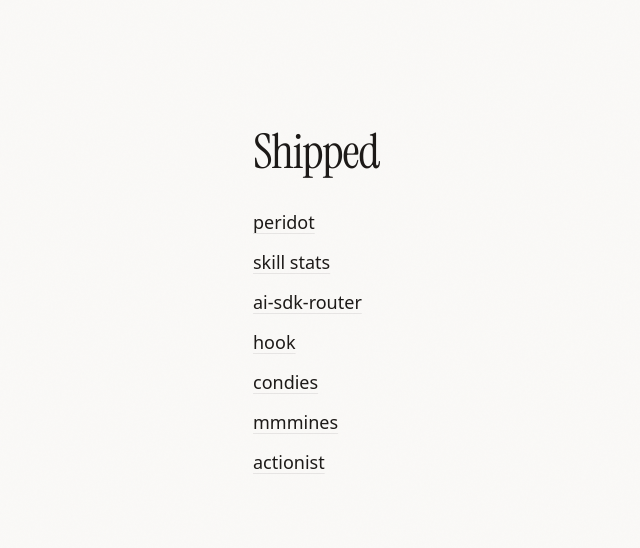
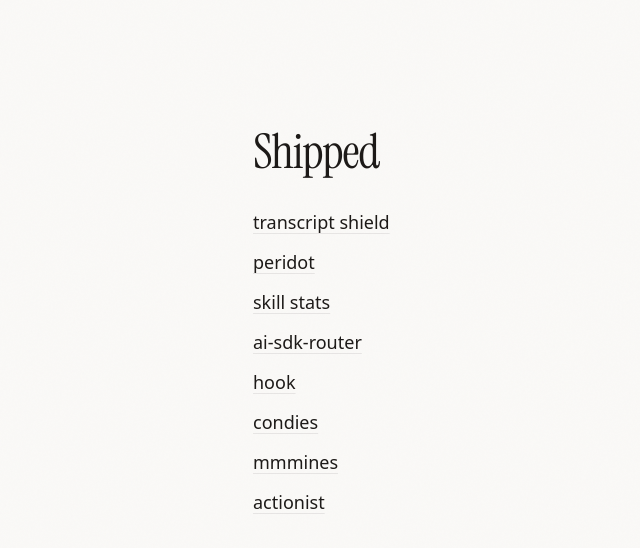
Before and after one commit to drewradcliff/website, a Next.js app: page /shipped in a window 1280 px wide. Shown: the top 548 px of the page, without its empty margins (75-715 px from the left). Built offline with nearby package versions, Linux system fonts and the light colour scheme.

Commit message:
add transcript shield to shipped

```diff
--- a/app/shipped/page.tsx
+++ b/app/shipped/page.tsx
@@ -1,4 +1,5 @@
 const shipped = [
+  ["transcript shield", "https://transcriptshield.com/"],
   ["peridot", "https://askperidot.com/"],
   ["skill stats", "https://skillstats.dev/"],
   ["ai-sdk-router", "https://github.com/drewradcliff/ai-sdk-router"],
```
